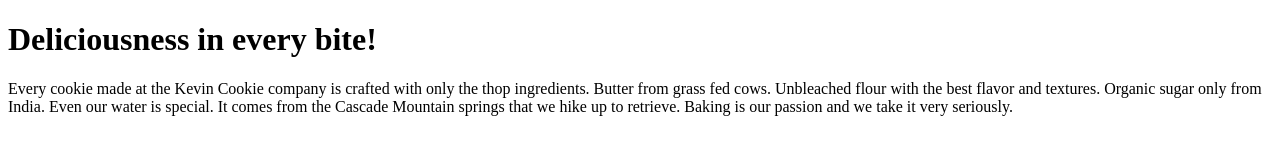
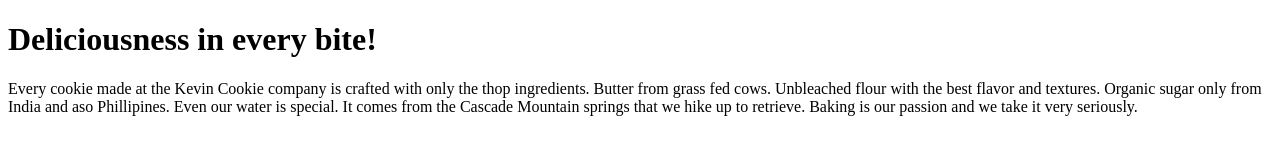
Before and after one commit to Madan-14/KCM, a plain HTML site: page index.htm in a window 1280 px wide. Drawn offline with Linux system fonts and the light colour scheme.

Commit message:
Update index.htm

```diff
--- a/index.htm
+++ b/index.htm
@@ -4,7 +4,7 @@
 
 <h1>Deliciousness in every bite!</h1>
 
-<p>Every cookie made at the Kevin Cookie company is crafted with only the thop ingredients. Butter from grass fed cows. Unbleached flour with the best flavor and textures. Organic sugar only from India. Even our water is special. It comes from the Cascade Mountain springs that we hike up to retrieve. Baking is our passion and we take it very seriously.</p>
+<p>Every cookie made at the Kevin Cookie company is crafted with only the thop ingredients. Butter from grass fed cows. Unbleached flour with the best flavor and textures. Organic sugar only from India and aso Phillipines. Even our water is special. It comes from the Cascade Mountain springs that we hike up to retrieve. Baking is our passion and we take it very seriously.</p>
 
 
 </body>
```
